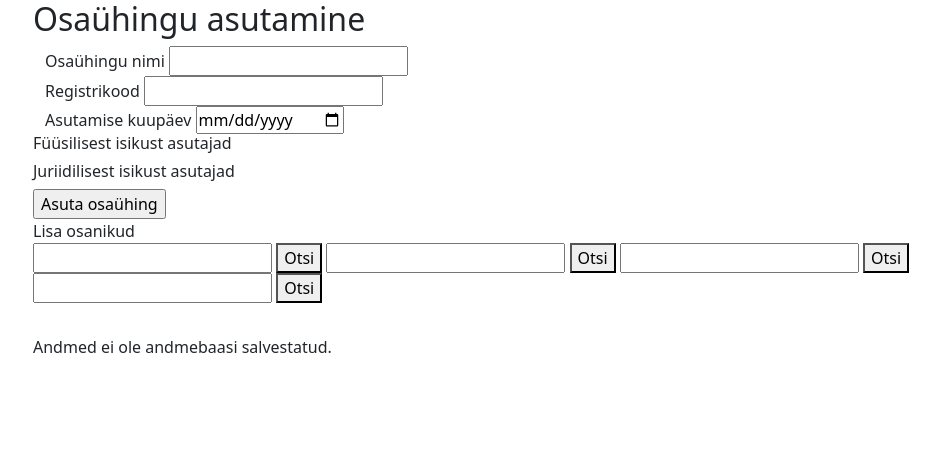
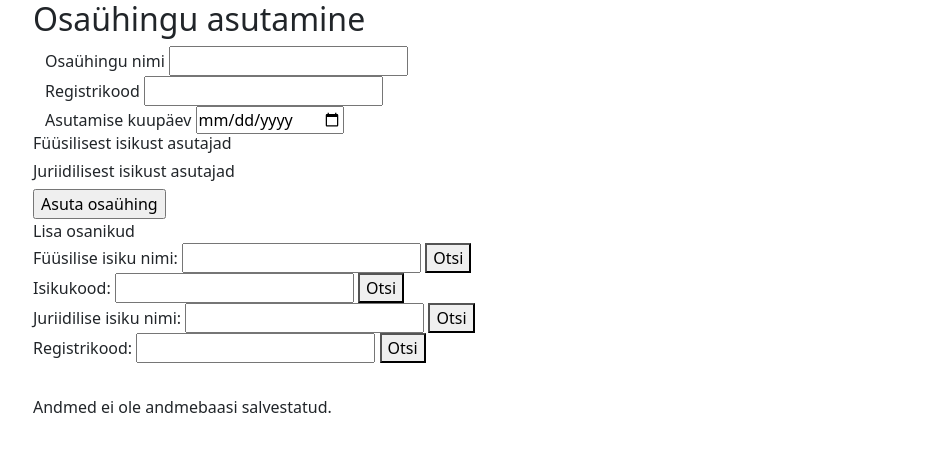
Before and after one commit to mariakesa/RIKPythonAssignment, a Flask app: page /osauhingu_asutamine in a window 1280 px wide. Shown: the top 452 px of the page, without its empty margins (49-989 px from the left). Run offline with Flask 3, Linux system fonts and the light colour scheme; some libraries are stand-ins or nearby versions.

Commit message:
add labels to query boxes

```diff
--- a/templates/osauhingu_asutamine.html
+++ b/templates/osauhingu_asutamine.html
@@ -30,28 +30,30 @@
         </div>
     </form>
     <div> Lisa osanikud </div>
+    <div>
+        <label for="explicit-label-name">Füüsilise isiku nimi: </label>
         <input id="fuus_is_marksona" required type="text" value=""/>
         <button onclick="otsiOsanikku({nimi: document.getElementById('fuus_is_marksona').value})">Otsi</button>
+    </div>
+
+    <div>
+        <label for="explicit-label-name">Isikukood: </label>
         <input id="fuus_is_ik" required type="text" value=""/>
         <button onclick="otsiOsanikku({isikukood: document.getElementById('fuus_is_ik').value})">Otsi</button>
+    </div>
+
+    <div>
+        <label for="explicit-label-name">Juriidilise isiku nimi: </label>
         <input id="juur_is_marksona" required type="text" value=""/>
         <button onclick="otsiOsanikku({jur_nimi: document.getElementById('juur_is_marksona').value})">Otsi</button>
+    </div>
+
+    <div>
+        <label for="explicit-label-name">Registrikood: </label>
         <input id="juur_is_rk" name="fuus_is_marksona" required type="text" value=""/>
         <button onclick="otsiOsanikku({registrikood: document.getElementById('juur_is_rk').value})">Otsi</button>
-    <!--
-    <form action="/" method="post">
-        {{otsing_dct['juur_isikud_nimeline_otsing'].csrf_token}}
-        {{otsing_dct['juur_isikud_nimeline_otsing'].juur_is_marksona.label}}
-        {{otsing_dct['juur_isikud_nimeline_otsing'].juur_is_marksona}}
-        {{otsing_dct['juur_isikud_nimeline_otsing'].otsi}}
-    </form>
-    <form action="/" method="post">
-        {{otsing_dct['juur_isikud_rk_otsing'].csrf_token}}
-        {{otsing_dct['juur_isikud_rk_otsing'].juur_is_registrikood.label}}
-        {{otsing_dct['juur_isikud_rk_otsing'].juur_is_registrikood}}
-        {{otsing_dct['juur_isikud_rk_otsing'].otsi}}
-    </form>
--->
+    </div>
+
     <div id="fuus-otsingu-tulemused">
         <table id="fuus-otsingu-tabel" class="table"></table>
     </div>
```
Lines whose indentation alone changed are shown as unchanged.
